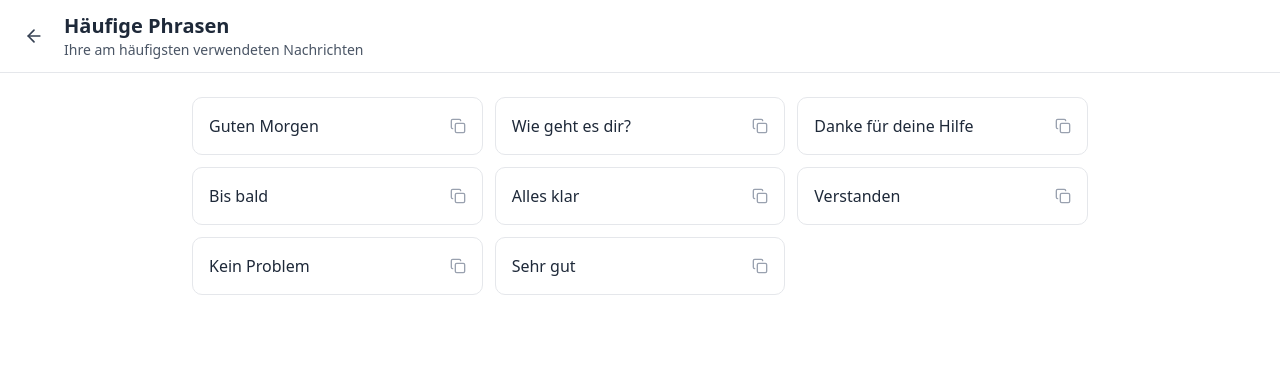
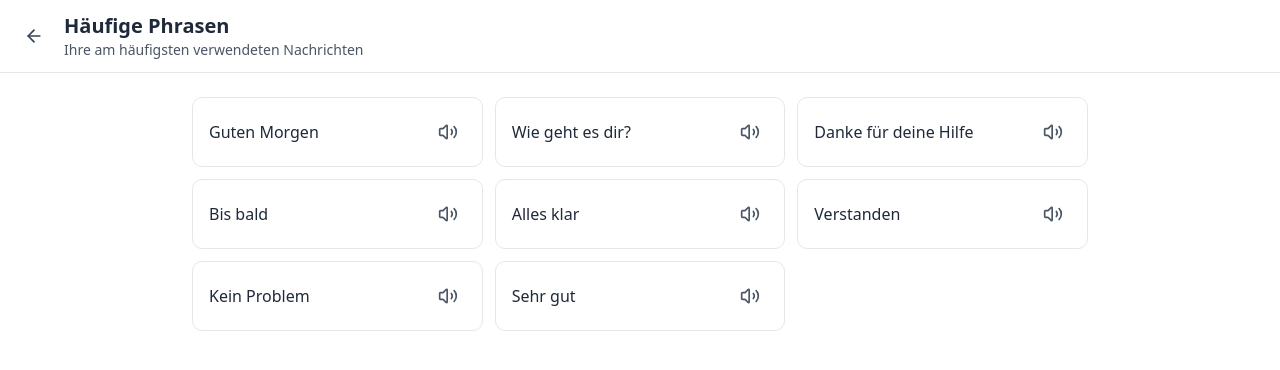
Before and after one commit to seiferla/My-Echo, a React (Vite) app in the folder frontend/: page /phrases in a window 1280 px wide. Shown: the top 370 px of the page. Built offline with nearby package versions, Linux system fonts and the light colour scheme.

Commit message:
refactor(PhrasesPage): remove copy functionality and integrate speech synthesis button

```diff
--- a/frontend/src/components/PhrasesPage.tsx
+++ b/frontend/src/components/PhrasesPage.tsx
@@ -1,10 +1,9 @@
-import {ArrowLeft, Copy, Check} from 'lucide-react';
+import {ArrowLeft, Volume2} from 'lucide-react';
 import {useNavigate} from 'react-router';
 import {useState, useEffect} from 'react';
 
 export function PhrasesPage() {
   const navigate = useNavigate();
-  const [copiedIndex, setCopiedIndex] = useState<number | null>(null);
   const [phrases, setPhrases] = useState<string[]>([]);
 
   useEffect(() => {
@@ -52,11 +51,6 @@
         .map(([phrase]) => phrase);
   };
 
-  const copyToClipboard = (phrase: string, index: number) => {
-    navigator.clipboard.writeText(phrase);
-    setCopiedIndex(index);
-    setTimeout(() => setCopiedIndex(null), 2000);
-  };
 
   const speechSynthesis = (phrase: string) => {
     if ('speechSynthesis' in window) {
@@ -89,31 +83,22 @@
         <div className="flex-1 overflow-y-auto px-3 md:px-4 py-4 md:py-6">
           <div className="max-w-4xl mx-auto grid grid-cols-1 md:grid-cols-2 lg:grid-cols-3 gap-3">
             {phrases.map((phrase, index) => (
-                <button
+                <div
                     key={index}
-                    onClick={() => speechSynthesis(phrase)}
-                    className="group relative flex items-center justify-between gap-3 p-4 rounded-lg border border-gray-200 dark:border-gray-700 bg-white dark:bg-[#2f2f2f] hover:border-sky-400 dark:hover:border-sky-500 hover:bg-sky-50 dark:hover:bg-sky-900/20 transition-all touch-manipulation"
+                    className="group relative flex items-center justify-between gap-3 p-4 rounded-lg border border-gray-200 dark:border-gray-700 bg-white dark:bg-[#2f2f2f] hover:border-sky-400 dark:hover:border-sky-500 transition-all"
                 >
               <span
                   className="text-sm md:text-base text-gray-800 dark:text-gray-200 text-left flex-1">
                 {phrase}
               </span>
                   <button
-                      onClick={(e) => {
-                        e.stopPropagation();
-                        copyToClipboard(phrase, index);
-                      }}
-                      className="p-1 hover:bg-gray-100 dark:hover:bg-gray-600 rounded transition-colors"
-                      aria-label="Kopieren"
+                      onClick={() => speechSynthesis(phrase)}
+                      className="p-2 hover:bg-sky-100 dark:hover:bg-sky-900/50 rounded-lg transition-colors"
+                      aria-label="Sprachausgabe"
                   >
-                    {copiedIndex === index ? (
-                        <Check className="w-4 h-4 text-green-500 flex-shrink-0"/>
-                    ) : (
-                        <Copy
-                            className="w-4 h-4 text-gray-400 group-hover:text-sky-600 dark:group-hover:text-sky-400 flex-shrink-0 transition-colors"/>
-                    )}
+                    <Volume2 className="w-5 h-5 text-gray-600 dark:text-gray-400 hover:text-sky-600 dark:hover:text-sky-400 flex-shrink-0 transition-colors"/>
                   </button>
-                </button>
+                </div>
             ))}
           </div>
 
```
